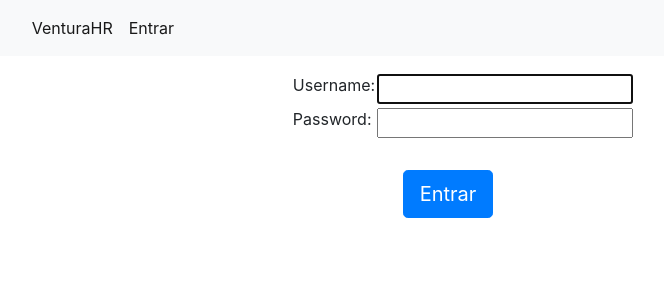
After one commit to jonathanabila/venturahr, a Django app: page /login/ in a window 1280 px wide. The commit adds this page. Shown: the top 300 px of the page, without its empty margins (177-841 px from the left). Run offline with Django 4.2, Linux system fonts and the light colour scheme.

Commit message:
feat: add login page

```diff
--- /dev/null
+++ b/backend/core/templates/core/login.html
@@ -0,0 +1,33 @@
+{% extends "base.html" %}
+
+{% block content %}
+
+    {% if form.errors %}
+        <div class="container d-flex justify-content-center mt-5">
+            <p>Your username and password didn't match. Please try again.</p>
+        </div>
+    {% endif %}
+
+    <div class="container d-flex justify-content-center mt-3">
+        <div>
+            <form method="post" action="{% url 'core:login' %}">
+                {% csrf_token %}
+                <table>
+                    <tr>
+                        <td>{{ form.username.label_tag }}</td>
+                        <td>{{ form.username }}</td>
+                    </tr>
+                    <tr>
+                        <td>{{ form.password.label_tag }}</td>
+                        <td>{{ form.password }}</td>
+                    </tr>
+                </table>
+                <div class="container d-flex justify-content-center" style="width: 10%;">
+                    <input type="submit" class="btn btn-primary btn-lg" value="Entrar" style="margin-right: 30px; margin-top: 30px;">
+                    <input type="hidden" name="next" value="{{ next }}">
+                </div>
+            </form>
+        </div>
+    </div>
+
+{% endblock %}
--- a/backend/core/urls.py
+++ b/backend/core/urls.py
@@ -5,4 +5,7 @@ from . import views
 app_name = "core"
 
 
-urlpatterns = [path("", views.HomePageView.as_view(), name="home")]
+urlpatterns = [
+    path("home/", views.HomePageView.as_view(), name="home"),
+    path("login/", views.VenturaHRLoginView.as_view(), name="login"),
+]
--- a/backend/core/views.py
+++ b/backend/core/views.py
@@ -1,5 +1,7 @@
 import logging
 
+from django.contrib.auth.mixins import LoginRequiredMixin
+from django.contrib.auth.views import LoginView
 from django.views import View, generic
 
 logger = logging.getLogger(__name__)
@@ -11,3 +13,16 @@ class VenturaHRView(View):
 
 class HomePageView(VenturaHRView, generic.base.TemplateView):
     template_name = "core/home.html"
+
+
+class VenturaHRLoginView(LoginView):
+    template_name = "core/login.html"
+
+    @property
+    def next_page(self):
+        return "/company/"
+
+
+class VenturaHRLoginRequiredView(LoginRequiredMixin, VenturaHRView):
+    login_url = "/login/"
+    redirect_field_name = "redirect_to"
--- a/backend/templates/base.html
+++ b/backend/templates/base.html
@@ -1,44 +1,37 @@
 <!DOCTYPE HTML>
 <html lang="en">
-
     <head>
-
         <!-- Required meta tags -->
         <meta charset="utf-8">
-<meta name="viewport" content="width=device-width, initial-scale=1">
-
+        <meta
+            name="viewport" content="width=device-width, initial-scale=1">
         <!-- Bootstrap CSS -->
         <link rel="stylesheet" href="https://cdn.jsdelivr.net/npm/bootstrap@4.1.3/dist/css/bootstrap.min.css" integrity="sha384-MCw98/SFnGE8fJT3GXwEOngsV7Zt27NXFoaoApmYm81iuXoPkFOJwJ8ERdknLPMO" crossorigin="anonymous">
-
-
         {% block title %}
             <title>{{title}} | VenturaHR</title>
         {% endblock title %}
-
-{% block head %}
-{% endblock head %}
-
+        {% block head %}{% endblock head %}
     </head>
-
     <body>
-
         <div class="container-fluid">
-    <nav class="navbar navbar-expand-lg navbar-dark bg-dark">
+            <nav class="navbar navbar-expand-lg navbar-light bg-light">
                 <div class="d-flex justify-content-between px-5 mx-auto" style="width: 80%;">
                     <ul class="navbar-nav mr-auto">
                         <li class="nav-item active">
                             <a class="nav-link active" href="{% url 'core:home' %}">VenturaHR</a>
                         </li>
+                        <li class="nav-item active">
+                            {% if user.is_authenticated %}
+                                <a class="nav-link active" href="{% url 'core:home' %}">Sair</a>
+                            {% else %}
+                                <a class="nav-link active" href="{% url 'core:login' %}">Entrar</a>
+                            {% endif %}
+                        </li>
                     </ul>
                 </div>
             </nav>
         </div>
-
-{% block content %}
-
-{% endblock content %}
-
+        {% block content %}{% endblock content %}
         <script src="https://cdn.jsdelivr.net/npm/bootstrap@4.1.3/dist/js/bootstrap.min.js" integrity="sha384-ChfqqxuZUCnJSK3+MXmPNIyE6ZbWh2IMqE241rYiqJxyMiZ6OW/JmZQ5stwEULTy" crossorigin="anonymous"></script>
-
     </body>
 </html>
--- a/backend/venturahr/settings.py
+++ b/backend/venturahr/settings.py
@@ -27,6 +27,9 @@ DEBUG = True
 
 ALLOWED_HOSTS = ["0.0.0.0", "localhost"]
 
+# https://docs.djangoproject.com/en/4.0/ref/settings/#std-setting-LOGIN_URL
+LOGIN_URL = "/login/"
+LOGOUT_REDIRECT_URL = "/home/"
 
 # Application definition
 
--- a/backend/venturahr/urls.py
+++ b/backend/venturahr/urls.py
@@ -19,6 +19,6 @@ from django.views.generic import RedirectView
 
 urlpatterns = [
     path("admin/", admin.site.urls),
-    path("home/", include("core.urls")),
+    path("", include("core.urls")),
     path("", RedirectView.as_view(url="home/")),
 ]
```
Also changed, not shown: backend/templates/core/login.html (deleted). Lines whose indentation alone changed are shown as unchanged.
